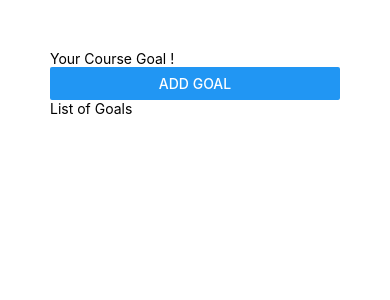
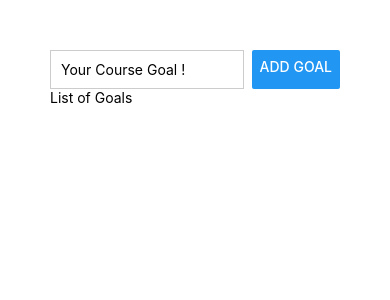
Before and after one commit to bibek190/ReactNative-Add_Goal_App, a React Native app: screen / in a window 390 px wide. Shown: the top 300 px of the page. Built offline with nearby package versions, Linux system fonts and the light colour scheme.

Commit message:
working on flexbox patterns in mobile apps

```diff
--- a/App.js
+++ b/App.js
@@ -5,8 +5,8 @@
   return (
     <View style={styles.appContainer}>
       {/* What are listed */}
-      <View>
-        <TextInput placeholder="Your Course Goal !" />
+      <View style={styles.inputContainer}>
+        <TextInput style={styles.textInput} placeholder="Your Course Goal !" />
         <Button title="Add Goal" />
       </View>
       {/*What are written  */}
@@ -21,4 +21,15 @@
   appContainer: {
     padding: 50,
   },
+  inputContainer: {
+    flexDirection: "row",
+    justifyContent: "space-between",
+  },
+  textInput: {
+    borderWidth: 1,
+    borderColor: "#cccccc",
+    width: "80%",
+    padding: 10,
+    marginRight: 8,
+  },
 });
```
